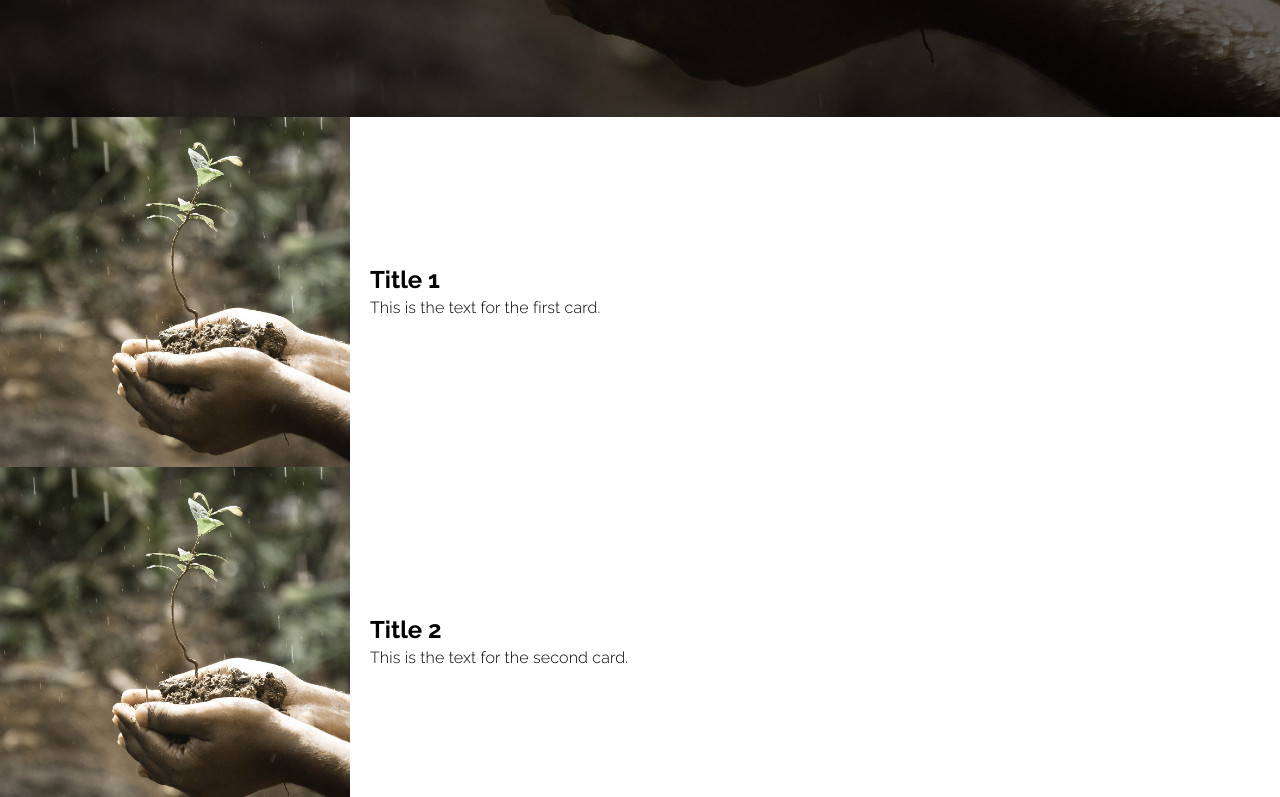
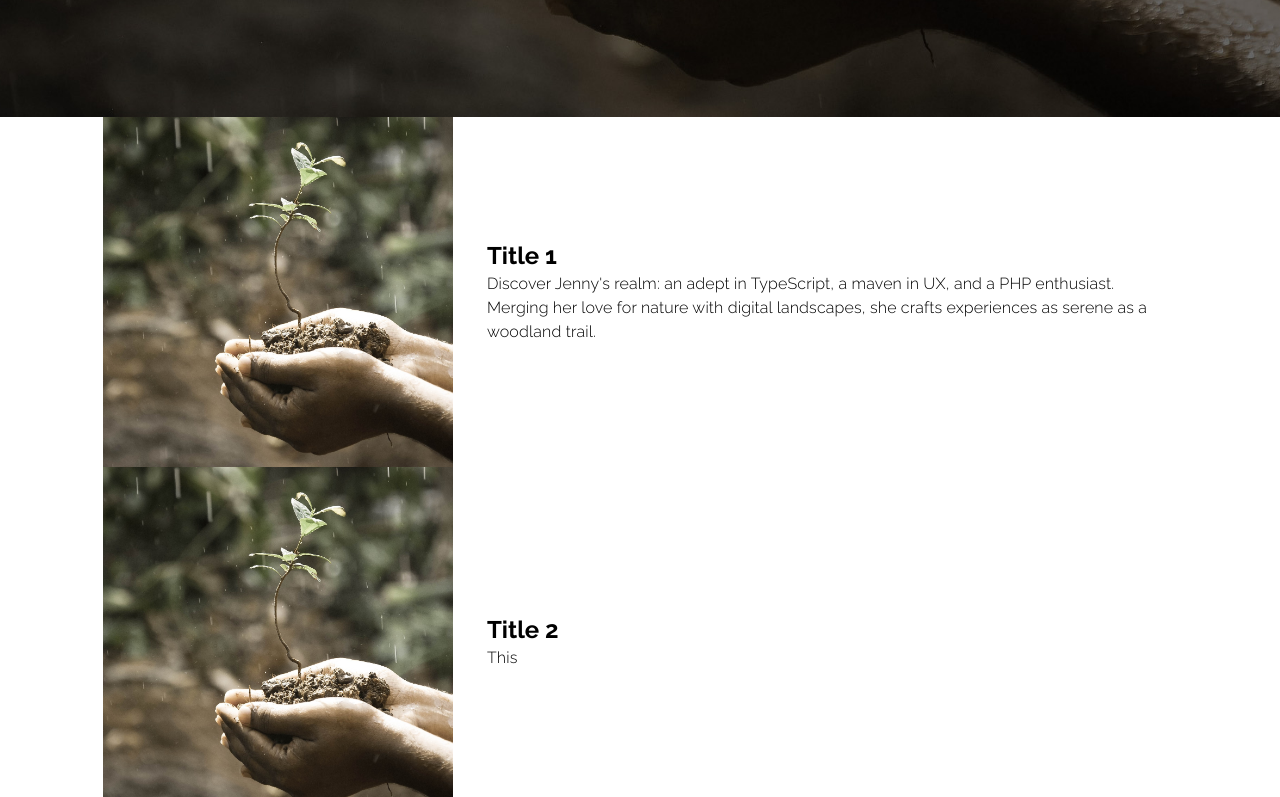
Before and after one commit to Lvl1Pichu/Portfolio-Website, a React (Vite) app: page / in a window 1280 px wide. Shown: the part 783-1580 px from the top of the page. Built offline with nearby package versions, Linux system fonts and the light colour scheme.

Commit message:
Closing down branch due to double work.

```diff
--- a/src/App.tsx
+++ b/src/App.tsx
@@ -1,5 +1,4 @@
 import { Route, BrowserRouter as Router, Routes } from "react-router-dom";
-import ContactPage from "./Pages/ContactPage";
 import DetailsPage from "./Pages/DetailsPage";
 import HomePage from "./Pages/HomePage";
 import ProjectPage from "./Pages/ProjectPage";
@@ -9,7 +8,6 @@ function App() {
     <Router>
       <Routes>
         <Route path="/" element={<HomePage />} />
-        <Route path="/ContactPage" element={<ContactPage />} />
         <Route path="/ProjectPage" element={<ProjectPage />} />
         <Route path="/detailsPage:id" element={<DetailsPage />} />
       </Routes>
--- a/src/Components/CompetenceCardComponent.tsx
+++ b/src/Components/CompetenceCardComponent.tsx
@@ -14,7 +14,9 @@ const CompetenceCard: React.FC<CompetenceCardProps> = ({ imageSrc, title, descri
         maxWidth: '1074px',
         display: 'flex',
         alignItems: 'center',
-        gap: '20px'
+        gap: '34px',
+        marginLeft: "auto",
+        marginRight: "auto"
       }}
     >
       {/* Image */}
@@ -47,7 +49,7 @@ const CompetenceCard: React.FC<CompetenceCardProps> = ({ imageSrc, title, descri
         <Typography variant="h5" sx={{ fontFamily: 'Raleway, sans-serif', fontWeight: 'bold' }}>
           {title}
         </Typography>
-        <Typography sx={{ fontFamily: 'Raleway, sans-serif', fontWeight: '300' }}>
+        <Typography sx={{ fontFamily: 'Raleway, sans-serif', fontWeight: '300', wordWrap: "break-word", maxWidth: "690px" }}>
           {description}
         </Typography>
       </Box>
--- a/src/Pages/ContactPage.tsx
+++ /dev/null
@@ -1,15 +0,0 @@
-import React from 'react';
-import Footer from '../Components/footer'; // Adjust the path as needed based on your project structure
-
-
-const ContactPage: React.FC = () => {
-    return (
-      <>
-        <header></header>
-        <main></main>
-        <footer><Footer></Footer></footer>
-      </>
-  );
-};
-
-export default ContactPage;
--- a/src/Pages/HomePage.tsx
+++ b/src/Pages/HomePage.tsx
@@ -9,12 +9,12 @@ const cardData = [
   {
     imgSrc: {treePic},
     title: "Title 1",
-    text: "This is the text for the first card."
+    text: "Discover Jenny's realm: an adept in TypeScript, a maven in UX, and a PHP enthusiast. Merging her love for nature with digital landscapes, she crafts experiences as serene as a woodland trail."
   },
   {
     imgSrc: {treePic} ,
     title: "Title 2",
-    text: "This is the text for the second card."
+    text: "This "
   },
   {
     imgSrc: {treePic},
```
